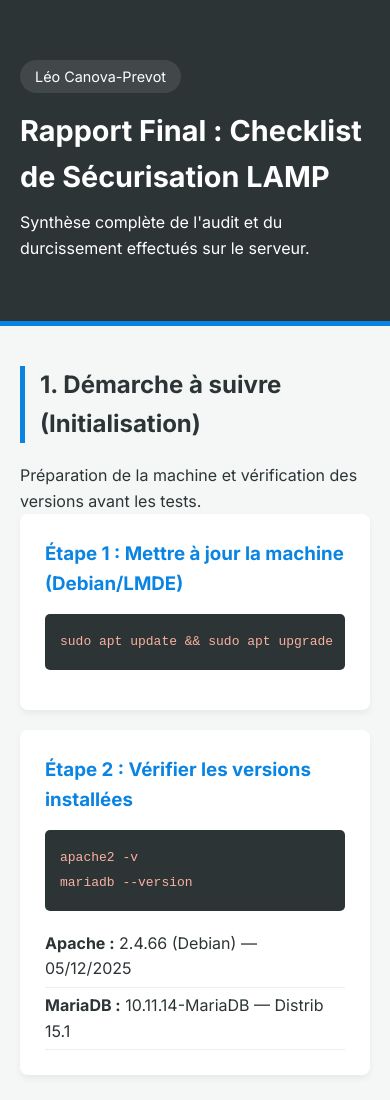
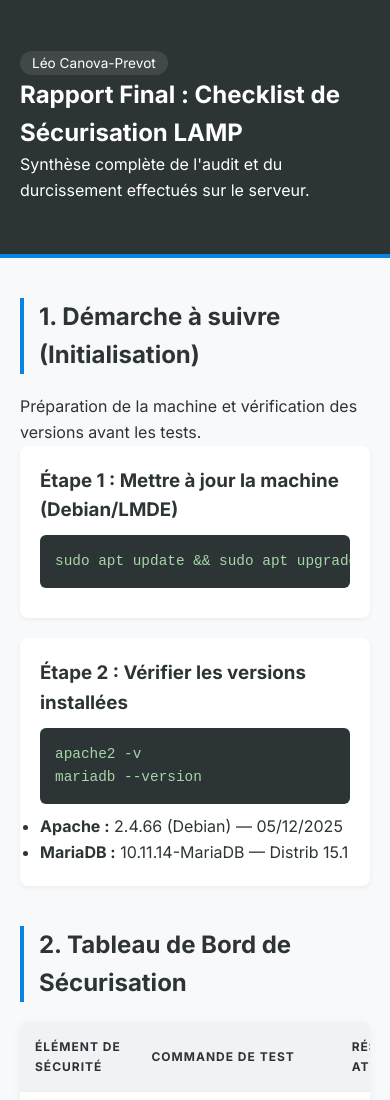
Before and after one commit to JusteUnMecGach4a/securisation-maria-et-appach, a plain HTML site: page index.html in a window 390 px wide. Shown: the top 1100 px of the page. Drawn offline with Linux system fonts and the light colour scheme.

Commit message:
Refactor CSS variables and styles for consistency

```diff
--- a/style.css
+++ b/style.css
@@ -1,174 +1,72 @@
 :root {
     --primary-color: #2d3436;
     --secondary-color: #0984e3;
-    --success-color: #00b894;
-    --bg-color: #f4f7f6;
+    --bg-color: #f8f9fa;
+    --card-bg: #ffffff;
     --text-color: #2d3436;
-    --card-bg: #ffffff;
-    --border-radius: 8px;
 }
 
-* {
-    box-sizing: border-box;
-    margin: 0;
-    padding: 0;
-}
+* { box-sizing: border-box; margin: 0; padding: 0; }
 
 body {
     font-family: 'Inter', sans-serif;
-    line-height: 1.6;
     background-color: var(--bg-color);
     color: var(--text-color);
+    line-height: 1.6;
 }
 
-.container {
-    max-width: 1100px;
-    margin: 0 auto;
-    padding: 0 20px;
+.container { max-width: 1100px; margin: 0 auto; padding: 0 20px; }
+
+header {
+    background: var(--primary-color);
+    color: white;
+    padding: 50px 0;
+    margin-bottom: 30px;
+    border-bottom: 4px solid var(--secondary-color);
 }
 
-header {
-    background-color: var(--primary-color);
-    color: white;
-    padding: 60px 0;
-    margin-bottom: 40px;
-    border-bottom: 5px solid var(--secondary-color);
-}
+.author { background: rgba(255,255,255,0.1); padding: 4px 12px; border-radius: 20px; font-size: 0.85rem; }
 
-header h1 {
-    font-size: 2.5rem;
-    margin-bottom: 10px;
-}
-
-.author {
-    display: inline-block;
-    background: rgba(255,255,255,0.1);
-    padding: 5px 15px;
-    border-radius: 20px;
-    font-size: 0.9rem;
-    margin-bottom: 15px;
-}
-
-h2 {
-    border-left: 5px solid var(--secondary-color);
-    padding-left: 15px;
-    margin: 40px 0 20px;
-    font-size: 1.8rem;
-}
-
-h3 {
-    margin-bottom: 15px;
-    color: var(--secondary-color);
-}
+h2 { border-left: 4px solid var(--secondary-color); padding-left: 15px; margin: 40px 0 20px; }
 
 .card {
     background: var(--card-bg);
-    padding: 25px;
-    border-radius: var(--border-radius);
-    box-shadow: 0 4px 6px rgba(0,0,0,0.05);
+    padding: 20px;
+    border-radius: 8px;
+    box-shadow: 0 2px 4px rgba(0,0,0,0.05);
     margin-bottom: 20px;
 }
 
 pre {
     background: #2d3436;
-    color: #fab1a0;
+    color: #a5d6a7;
     padding: 15px;
-    border-radius: 5px;
+    border-radius: 6px;
     overflow-x: auto;
-    font-family: 'Courier New', Courier, monospace;
-    margin-bottom: 15px;
+    font-size: 0.9rem;
+    margin: 10px 0;
 }
 
-code {
-    background: #dfe6e9;
-    padding: 2px 6px;
-    border-radius: 4px;
-    font-family: monospace;
+code { font-family: 'Courier New', monospace; background: #eee; padding: 2px 5px; border-radius: 3px; }
+pre code { background: none; padding: 0; color: inherit; }
+
+.table-container {
+    background: white;
+    border-radius: 8px;
+    overflow-x: auto;
+    box-shadow: 0 2px 10px rgba(0,0,0,0.05);
 }
 
-pre code {
-    background: transparent;
-    padding: 0;
-    color: inherit;
+table { width: 100%; border-collapse: collapse; min-width: 700px; }
+th, td { padding: 15px; text-align: left; border-bottom: 1px solid #eee; }
+th { background: #f1f2f6; text-transform: uppercase; font-size: 0.75rem; letter-spacing: 1px; }
+
+.grid { display: grid; grid-template-columns: repeat(auto-fit, minmax(280px, 1fr)); gap: 20px; }
+.grid ul { list-style: none; }
+.grid li { margin-bottom: 8px; font-size: 0.95rem; }
+
+footer { text-align: center; padding: 40px; color: #95a5a6; font-size: 0.85rem; }
+
+@media (max-width: 600px) {
+    header h1 { font-size: 1.5rem; }
 }
-
-.version-results {
-    list-style: none;
-    margin-top: 15px;
-}
-
-.version-results li {
-    padding: 5px 0;
-    border-bottom: 1px solid #eee;
-}
-
-/* Tableau */
-.table-container {
-    overflow-x: auto;
-    background: white;
-    border-radius: var(--border-radius);
-    box-shadow: 0 4px 6px rgba(0,0,0,0.05);
-}
-
-table {
-    width: 100%;
-    border-collapse: collapse;
-    min-width: 800px;
-}
-
-th, td {
-    text-align: left;
-    padding: 15px;
-    border-bottom: 1px solid #eee;
-}
-
-th {
-    background-color: #f8f9fa;
-    font-weight: 600;
-    text-transform: uppercase;
-    font-size: 0.8rem;
-    letter-spacing: 1px;
-}
-
-.badge {
-    padding: 5px 10px;
-    border-radius: 50px;
-    font-size: 0.8rem;
-    font-weight: bold;
-    white-space: nowrap;
-}
-
-.badge.success {
-    background-color: #e3fdf5;
-    color: #00b894;
-    border: 1px solid #00b894;
-}
-
-/* Grid pour la section gestion */
-.grid {
-    display: grid;
-    grid-template-columns: repeat(auto-fit, minmax(300px, 1fr));
-    gap: 20px;
-}
-
-.grid ul {
-    list-style: none;
-}
-
-.grid li {
-    margin-bottom: 10px;
-}
-
-footer {
-    text-align: center;
-    padding: 40px 0;
-    margin-top: 60px;
-    color: #636e72;
-    font-size: 0.9rem;
-}
-
-/* Responsive */
-@media (max-width: 768px) {
-    header h1 { font-size: 1.8rem; }
-    h2 { font-size: 1.5rem; }
-}
```
